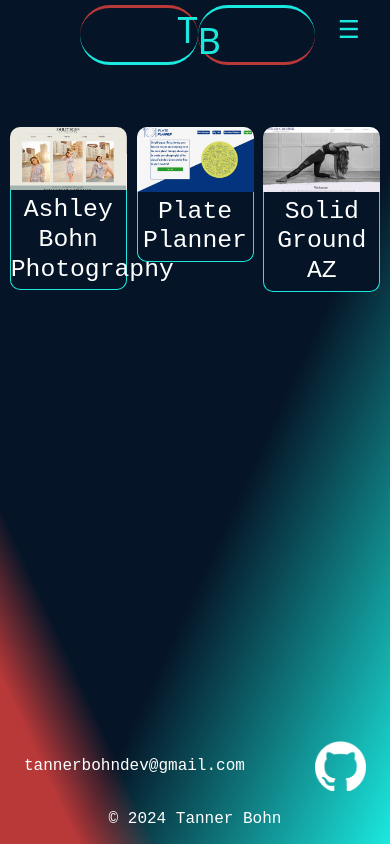
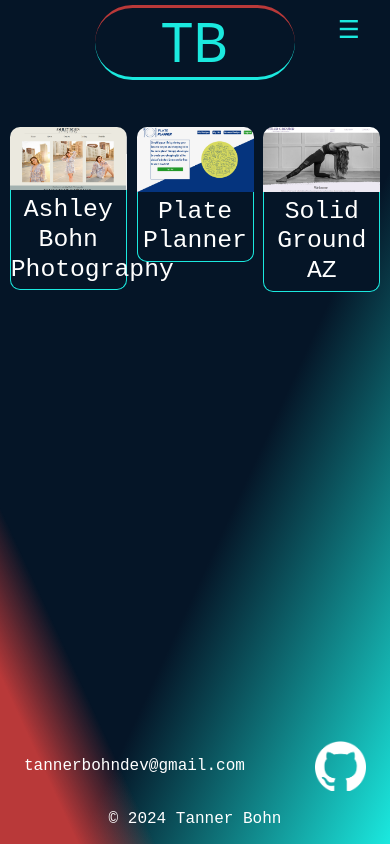
Before and after one commit to tbohn2/my_portfolio, a React (Vite) app: page /my_portfolio/portfolio in a window 390 px wide. Built offline with nearby package versions, Linux system fonts and the light colour scheme; a web font is replaced by a local one.

Commit message:
Changed logo style; added font and link to bootstrap icons

```diff
--- a/index.html
+++ b/index.html
@@ -9,6 +9,9 @@
   <link
     href="https://fonts.googleapis.com/css2?family=Dancing+Script:wght@400..700&family=Playwrite+HU:wght@100..400&family=Roboto+Condensed:ital,wght@0,100..900;1,100..900&family=Roboto:ital,wght@0,100;0,300;0,400;0,500;0,700;0,900;1,100;1,300;1,400;1,500;1,700;1,900&display=swap"
     rel="stylesheet">
+  <link href="https://fonts.googleapis.com/css2?family=Work+Sans:ital,wght@0,100..900;1,100..900&display=swap"
+    rel="stylesheet">
+  <link rel="stylesheet" href="https://cdn.jsdelivr.net/npm/bootstrap-icons/font/bootstrap-icons.css">
   <meta name="viewport" content="width=device-width, initial-scale=1.0" />
   <title>Tanner Bohn</title>
 </head>
--- a/src/components/header.jsx
+++ b/src/components/header.jsx
@@ -8,10 +8,7 @@ function Header({ displayPage, setDisplayPage, mobile }) {
     return (
         <header className='col-12 d-flex justify-content-between'>
             <Link to='/' className='logo' onClick={() => setDisplayPage('AboutMe')}>
-                <h1 className="col-12 d-flex justify-content-center align-items-center">
-                    <span id='T' className='col-6 d-flex align-items-start justify-content-end'>T</span>
-                    <span id='B' className='col-6 d-flex align-items-end justify-content-start'>B</span>
-                </h1>
+                <h1 id='TB' className='col-12 work-sans text-center'>TB</h1>
             </Link>
             {mobile ?
                 <nav className='fs-2 d-flex justify-content-evenly'>
@@ -34,25 +31,25 @@ function Header({ displayPage, setDisplayPage, mobile }) {
                     </div>
                 </nav>
                 :
-                <nav className='col-xl-8 col-md-8'>
-                    <ul className="roboto fw-lighter col-12 d-flex justify-content-evenly align-items-center">
+                <nav className='col-8'>
+                    <ul className="roboto col-12 d-flex justify-content-evenly align-items-center">
                         <li>
-                            <Link to="/" onClick={() => setDisplayPage('AboutMe')} className={displayPage === 'AboutMe' ? ' active' : 'inactive'}>
+                            <Link to="/" onClick={() => setDisplayPage('AboutMe')} className={displayPage === 'AboutMe' ? 'active' : 'inactive'}>
                                 home
                             </Link>
                         </li>
                         <li>
-                            <Link to="/portfolio" onClick={() => setDisplayPage('Portfolio')} className={displayPage === 'Portfolio' ? ' active' : 'inactive'}                >
+                            <Link to="/portfolio" onClick={() => setDisplayPage('Portfolio')} className={displayPage === 'Portfolio' ? 'active' : 'inactive'}                >
                                 portfolio
                             </Link>
                         </li>
                         <li>
-                            <Link to="/resume" onClick={() => setDisplayPage('Resume')} className={displayPage === 'Resume' ? ' active' : 'inactive'}                >
+                            <Link to="/resume" onClick={() => setDisplayPage('Resume')} className={displayPage === 'Resume' ? 'active' : 'inactive'}                >
                                 resume
                             </Link>
                         </li>
                         <li>
-                            <Link to="/contact" onClick={() => setDisplayPage('Contact')} className={displayPage === 'Contact' ? ' active' : 'inactive'}                >
+                            <Link to="/contact" onClick={() => setDisplayPage('Contact')} className={displayPage === 'Contact' ? 'active' : 'inactive'}                >
                                 contact
                             </Link>
                         </li>
--- a/src/styles/header.css
+++ b/src/styles/header.css
@@ -4,40 +4,29 @@ header {
 
 .logo {
     height: 100px;
-    width: 400px;
+    width: 200px;
     color: var(--primary);
     text-align: center;
     text-decoration: none;
-    padding-left: 5px;
+    margin-left: 15px;
     margin-top: 5px;
 }
 
 .logo h1 {
-    font-size: 60px;
+    font-size: 80px;
     height: 100%;
     width: 100%;
 }
 
-#T,
-#B {
+#TB {
     height: 100%;
     border-bottom: 3px;
     border-top: 3px;
     border-radius: 50px;
-}
-
-#T {
     border-bottom-style: solid;
+    border-top-style: solid;
     border-bottom-color: var(--primary);
-    border-top-style: solid;
     border-top-color: var(--secondary);
-}
-
-#B {
-    border-top-style: solid;
-    border-top-color: var(--primary);
-    border-bottom-style: solid;
-    border-bottom-color: var(--secondary);
 }
 
 header img {
@@ -84,11 +73,11 @@ nav li .active {
 @media screen and (max-width: 1200px) {
     .logo {
         height: 90px;
-        width: 360px;
+        width: 180px;
     }
 
     .logo h1 {
-        font-size: 54px;
+        font-size: 68px;
     }
 
     nav {
@@ -99,11 +88,11 @@ nav li .active {
 @media screen and (max-width: 992px) {
     .logo {
         height: 75px;
-        width: 300px;
+        width: 150px;
     }
 
     .logo h1 {
-        font-size: 45px;
+        font-size: 55px;
     }
 
     nav {
@@ -117,6 +106,8 @@ nav li .active {
         top: 0;
         left: 50%;
         transform: translateX(-50%);
+        width: 200px;
+        margin-left: 0px;
     }
 
     nav {
@@ -136,13 +127,4 @@ nav li .active {
     }
 }
 
-@media screen and (max-width: 430px) {
-    .logo {
-        height: 60px;
-        width: 240px;
-    }
-
-    .logo h1 {
-        font-size: 36px;
-    }
-}
+@media screen and (max-width: 430px) {}
```
